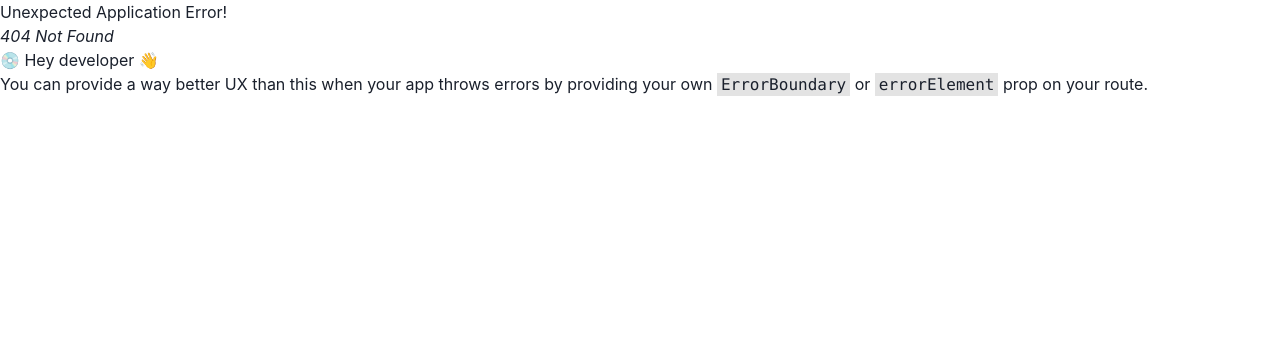
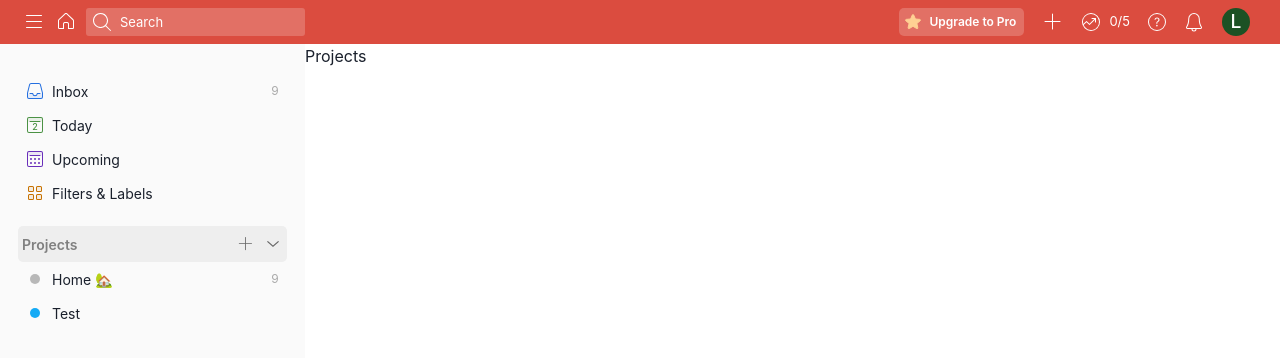
Before and after one commit to fe-luna/todoist-clone, a React (Create React App) app: page /app/projects/active in a window 1280 px wide. Before the commit this address had no page. Shown: the top 358 px of the page. Built offline with nearby package versions, Linux system fonts and the light colour scheme.

Commit message:
feat: sidebar projects

```diff
--- a/src/App.tsx
+++ b/src/App.tsx
@@ -8,6 +8,7 @@
 import LoadingScreen from "components/loading-screen";
 import FiltersLabels from "pages/filters-labels";
 import Inbox from "pages/inbox";
+import Projects from "pages/projects";
 import Today from "pages/today";
 import Upcoming from "pages/upcoming";
 import { useStore } from "stores";
@@ -33,6 +34,7 @@
       element: <Layout />,
       children: [
         { path: "project/:id", element: <Inbox /> },
+        { path: "projects/:status", element: <Projects /> },
         { path: "today", element: <Today /> },
         { path: "upcoming", element: <Upcoming /> },
         { path: "filters-labels", element: <FiltersLabels /> },
--- /dev/null
+++ b/src/components/icon/_arrow-down.tsx
@@ -0,0 +1,13 @@
+import React from "react";
+import { Icon, IconProps } from "@chakra-ui/icons";
+
+const ArrowDownIcon = (props: IconProps) => (
+  <Icon viewBox="0 0 16 16" boxSize={6} {...props}>
+    <path
+      fill="currentColor"
+      d="M14 5.758L13.156 5 7.992 9.506l-.55-.48.002.002-4.588-4.003L2 5.77 7.992 11 14 5.758"
+    ></path>
+  </Icon>
+);
+
+export { ArrowDownIcon };
--- /dev/null
+++ b/src/components/icon/_dot.tsx
@@ -0,0 +1,10 @@
+import React from "react";
+import { Icon, IconProps } from "@chakra-ui/icons";
+
+const DotIcon = (props: IconProps) => (
+  <Icon viewBox="0 0 24 24" boxSize={6} {...props}>
+    <path fill="currentColor" d="M12 7a5 5 0 110 10 5 5 0 010-10z"></path>
+  </Icon>
+);
+
+export { DotIcon };
--- a/src/components/icon/index.tsx
+++ b/src/components/icon/index.tsx
@@ -1,5 +1,7 @@
 export { AddIcon } from "./_add";
+export { ArrowDownIcon } from "./_arrow-down";
 export { CloseIcon } from "./_close";
+export { DotIcon } from "./_dot";
 export { FiltersIcon } from "./_filters";
 export { HomeIcon } from "./_home";
 export { InboxIcon } from "./_inbox";
--- a/src/layouts/index.tsx
+++ b/src/layouts/index.tsx
@@ -2,6 +2,7 @@
 import { Outlet } from "react-router-dom";
 import Menu from "./menu";
 import Navbar from "./navbar";
+import Projects from "./projects";
 import Sidebar from "./sidebar";
 import styles from "./style.module.scss";
 
@@ -12,6 +13,7 @@
       <div className={styles.main}>
         <Sidebar>
           <Menu />
+          <Projects />
         </Sidebar>
         <div className={styles.content}>
           <Outlet />
--- /dev/null
+++ b/src/layouts/projects/index.tsx
@@ -0,0 +1,83 @@
+import React, { ReactNode } from "react";
+import { NavLink } from "react-router-dom";
+import cx from "classnames";
+import {
+  Accordion,
+  AccordionItem,
+  AccordionButton,
+  AccordionPanel,
+  IconButton,
+} from "@chakra-ui/react";
+import { ArrowDownIcon, AddIcon, DotIcon } from "components/icon";
+import styles from "./style.module.scss";
+
+interface ProjectItem {
+  name: string;
+  path: string;
+  leftElement: ReactNode;
+  count: number;
+}
+
+const Projects = () => {
+  const list: ProjectItem[] = [
+    {
+      name: "Home 🏡",
+      path: "/app/project/2313962990",
+      leftElement: <DotIcon color="#b8b8b8" />,
+      count: 9,
+    },
+    {
+      name: "Test",
+      path: "/app/project/2313962991",
+      leftElement: <DotIcon color="#14aaf5" />,
+      count: 0,
+    },
+  ];
+
+  return (
+    <Accordion allowToggle defaultIndex={0} marginTop={4}>
+      <AccordionItem>
+        <NavLink
+          to="/app/projects/active"
+          className={({ isActive }) =>
+            cx(styles.title, styles.link, isActive && styles.linkActive)
+          }
+        >
+          <div className={styles.titleText}>Projects</div>
+          <IconButton
+            aria-label="Add project"
+            icon={<AddIcon boxSize={5} />}
+            variant="ghost"
+            size="sm"
+            color="#666"
+          />
+          <AccordionButton>
+            <ArrowDownIcon boxSize={4} />
+          </AccordionButton>
+        </NavLink>
+        <AccordionPanel>
+          <ul className={styles.list}>
+            {list.map((item) => (
+              <li key={item.name} className={styles.item}>
+                <NavLink
+                  to={item.path}
+                  className={({ isActive }) =>
+                    cx(styles.link, isActive && styles.linkActive)
+                  }
+                >
+                  {item.leftElement}
+                  <span className={styles.name}>{item.name}</span>
+                  {!!item.count && (
+                    <span className={styles.count}>{item.count}</span>
+                  )}
+                </NavLink>
+              </li>
+            ))}
+          </ul>
+        </AccordionPanel>
+      </AccordionItem>
+    </Accordion>
+  );
+};
+
+export default Projects;
--- /dev/null
+++ b/src/layouts/projects/style.module.scss
@@ -0,0 +1,52 @@
+$itemHeight: 34px;
+$itemHoverBg: #eee;
+
+.list {
+  list-style: none;
+}
+
+.item {
+  height: $itemHeight;
+}
+
+.link {
+  width: 100%;
+  height: 100%;
+  display: flex;
+  align-items: center;
+  border-radius: 5px;
+  padding-left: 5px;
+
+  &:hover {
+    background-color: $itemHoverBg;
+  }
+}
+
+.title {
+  height: 36px;
+  padding-left: 4px;
+}
+
+.titleText {
+  flex: 1;
+  font-size: 14px;
+  font-weight: 600;
+  color: #808080;
+}
+
+.linkActive {
+  background-color: $itemHoverBg;
+}
+
+.name {
+  flex: 1;
+  margin-left: 5px;
+  font-size: 14px;
+}
+
+.count {
+  width: 24px;
+  color: #aaa;
+  font-size: 12px;
+  text-align: center;
+}
--- /dev/null
+++ b/src/pages/projects/index.tsx
@@ -0,0 +1,7 @@
+import React from "react";
+
+function Projects() {
+  return <div>Projects</div>;
+}
+
+export default Projects;
--- /dev/null
+++ b/src/styles/chakra-ui/components/accordion.ts
@@ -0,0 +1,34 @@
+import { accordionAnatomy as parts } from "@chakra-ui/anatomy";
+import { createMultiStyleConfigHelpers } from "@chakra-ui/styled-system";
+
+const { definePartsStyle, defineMultiStyleConfig } =
+  createMultiStyleConfigHelpers(parts.keys);
+
+const baseStyle = definePartsStyle({
+  container: {
+    border: 0,
+  },
+  button: {
+    width: 7,
+    height: 7,
+    px: 0,
+    color: "#666",
+    justifyContent: "center",
+    bg: "transparent",
+    transform: "rotate(90deg)",
+    _hover: {
+      bg: "transparent",
+    },
+    _expanded: {
+      transform: "rotate(0deg)",
+    },
+  },
+  panel: {
+    px: 0,
+    py: 0,
+  },
+});
+
+const accordionTheme = defineMultiStyleConfig({ baseStyle });
+
+export default accordionTheme;
--- a/src/styles/chakra-ui/index.ts
+++ b/src/styles/chakra-ui/index.ts
@@ -1,4 +1,5 @@
 import { extendTheme } from "@chakra-ui/react";
+import Accordion from "./components/accordion";
 import Avatar from "./components/avatar";
 import Button from "./components/button";
 import Input from "./components/input";
@@ -11,6 +12,7 @@
   styles,
   radii,
   components: {
+    Accordion,
     Avatar,
     Button,
     Input,
```
